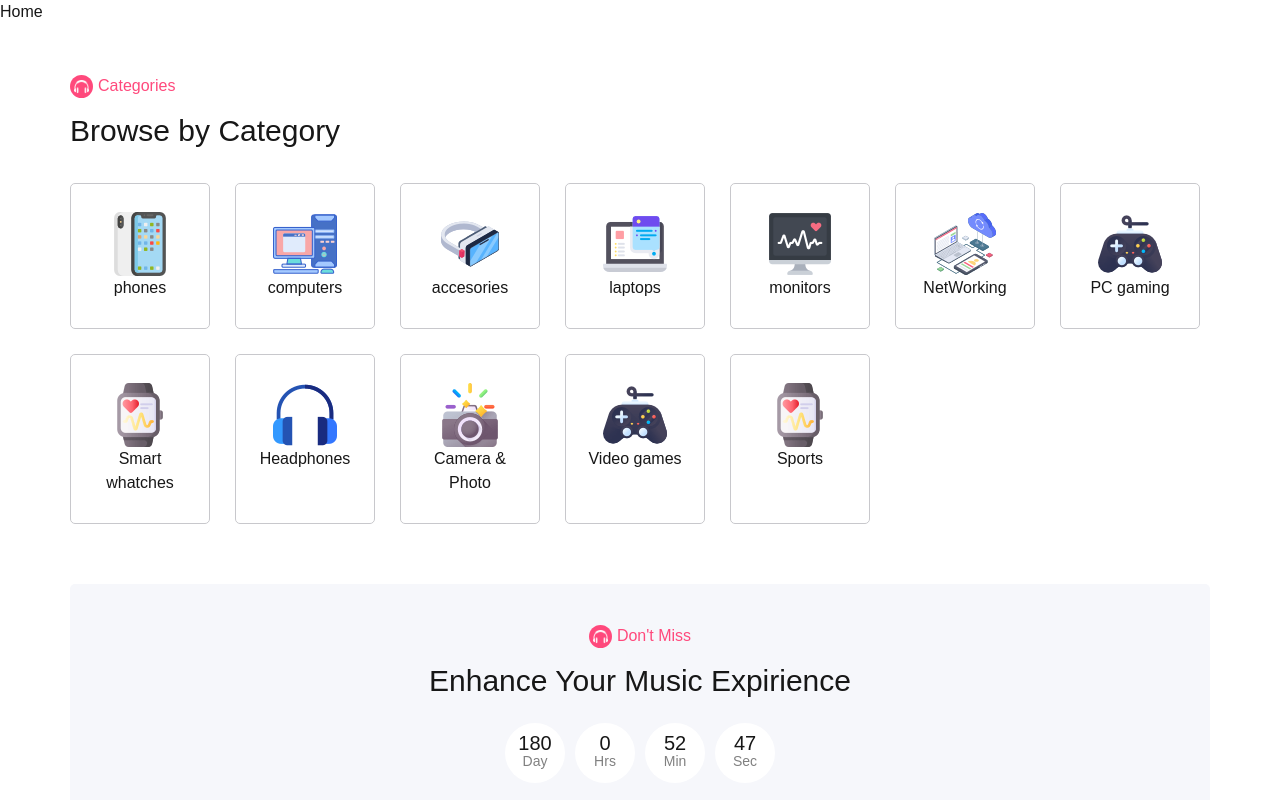
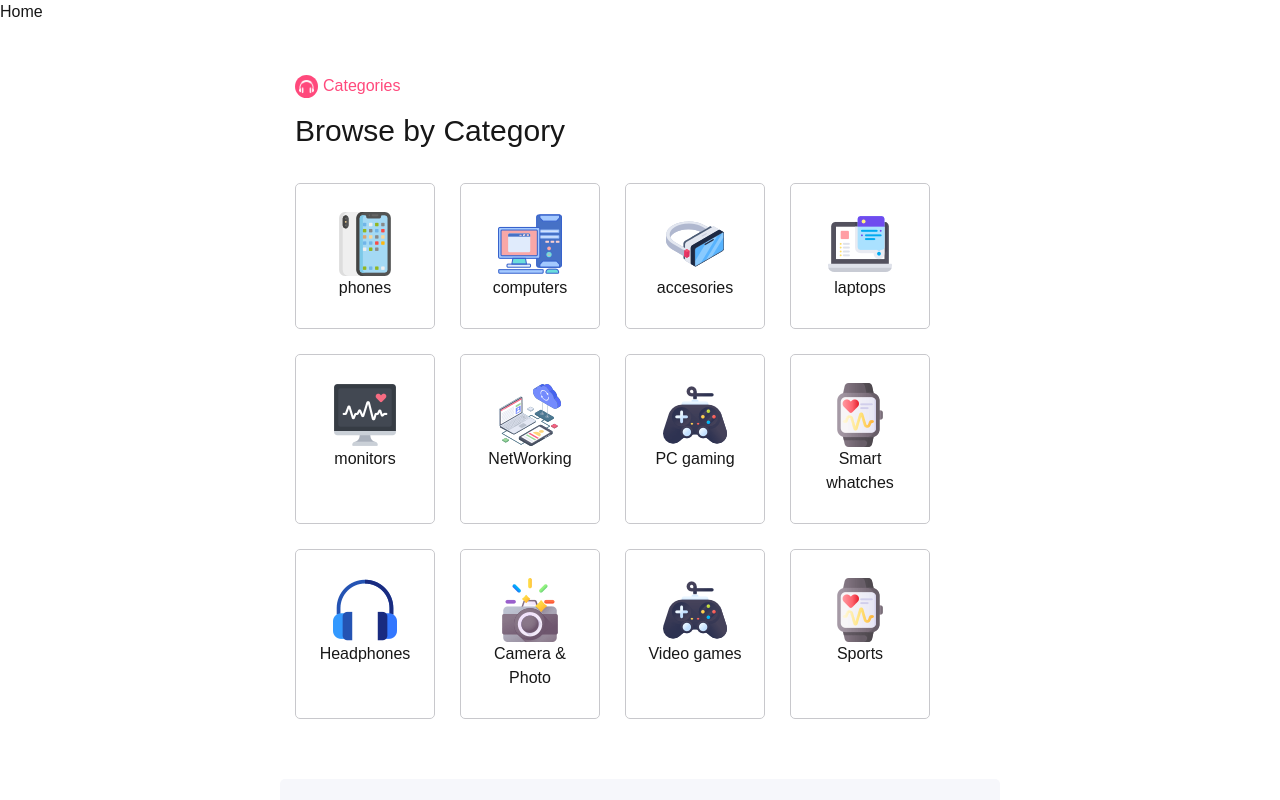
Before and after one commit to javieralarcon77/e-trade-nextjs, a Next.js app: page / in a window 1280 px wide. Shown: the top 800 px of the page. Built offline with nearby package versions, Linux system fonts and the light colour scheme.

Commit message:
ajustados estilos de session

```diff
--- a/app/globals.css
+++ b/app/globals.css
@@ -25,6 +25,8 @@ body {
   font-family: Arial, Helvetica, sans-serif;
 }
 
-section{
-  margin:0 70px;
+section {
+  margin: 0 auto;
+  padding: 0 15px;
+  width: 720px;
 }
```
